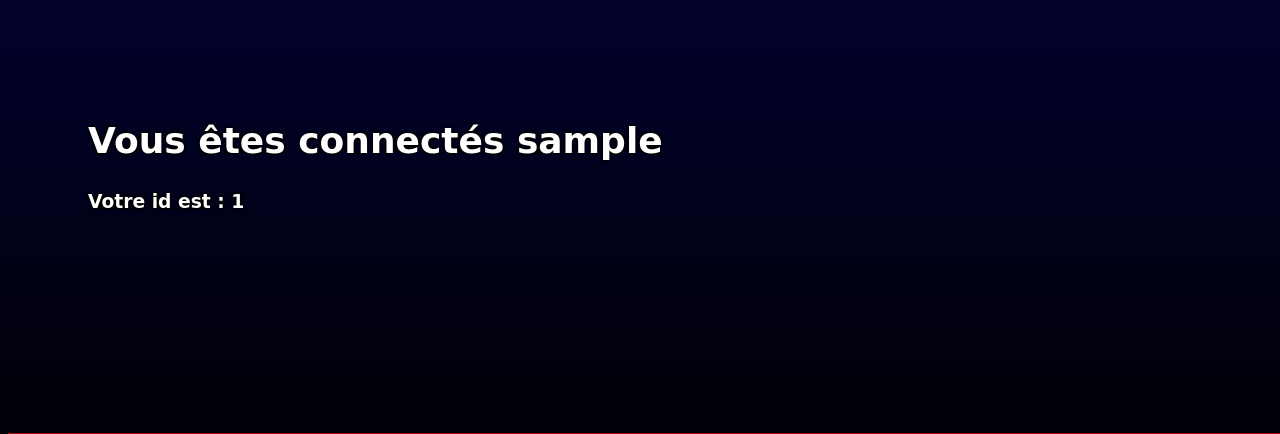
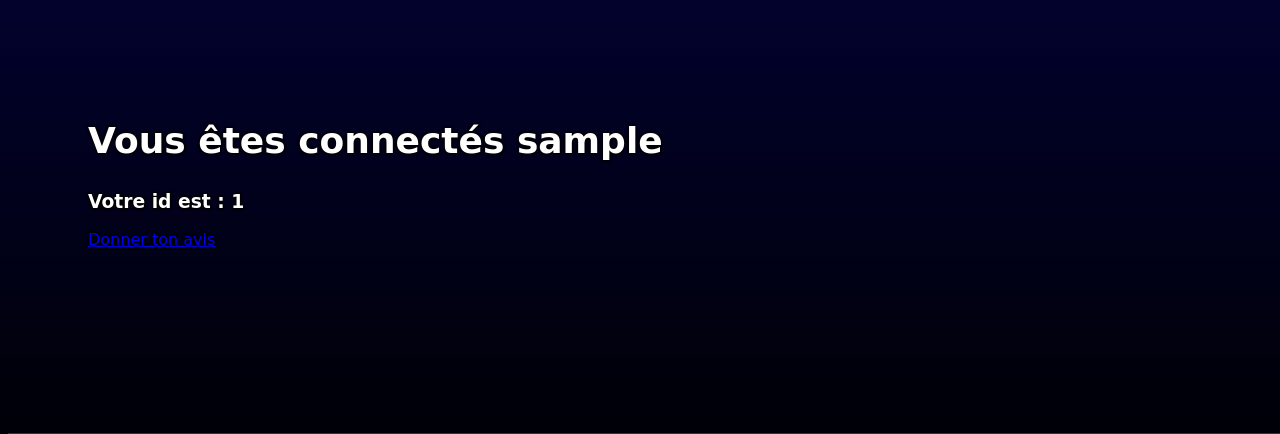
Before and after one commit to lethargii/bdd-projet, a PHP site: page /article.php?numero=1 in a window 1280 px wide; the page is wider, and only the part inside the window is pictured. Shown: the part 302-736 px from the top of that part. Run offline with PHP 8.4, Linux system fonts and the light colour scheme; the visitor is signed in with stand-in values (Sample User, id 1); data comes from the database, SQL or seed files in the repository; data that the repository does not hold is empty; some web fonts are replaced.

Commit message:
crer des avis

```diff
--- a/article.php
+++ b/article.php
@@ -40,6 +40,8 @@ include("static/head.php");
           echo "<p>Date de création de l'article : {$tabArticle[0]['dateCreationArticle']}</p>";
           echo "<p>Date de modification de l'article : {$tabArticle[0]['dateModification']}</p>";
         }
+        // créer un avis avec creaAvis/index.php
+        echo '<a href="../creaAvis">Donner ton avis</a>';
         foreach ($idAvis as $idA){
           $avis = infoAvis($mysqli, $idA['idAvis']);
           if (!empty($avis[0])){
```
